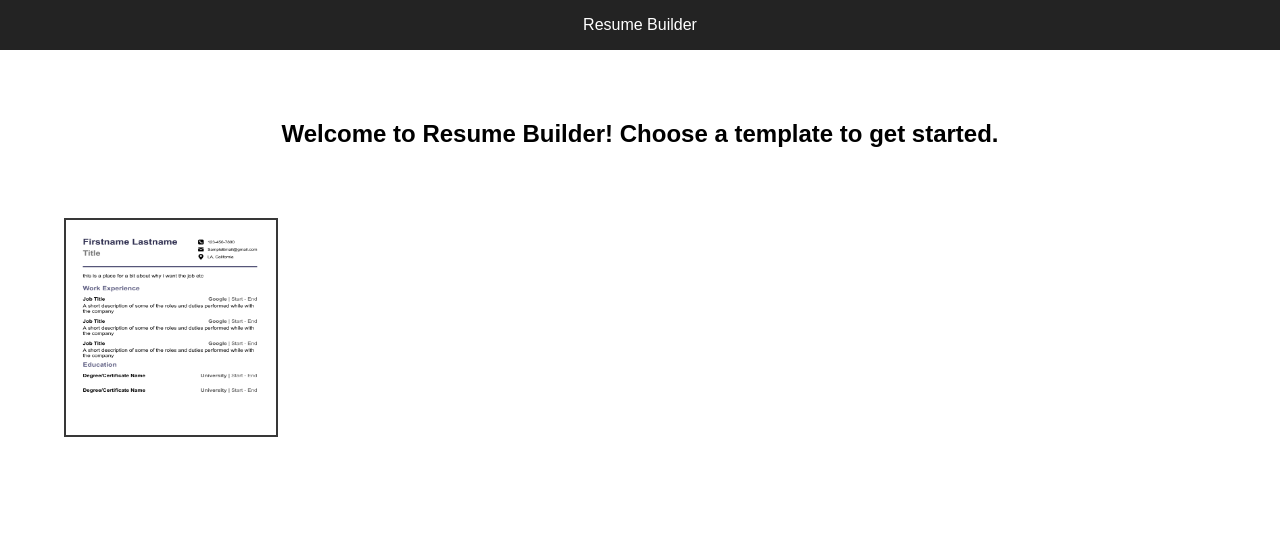
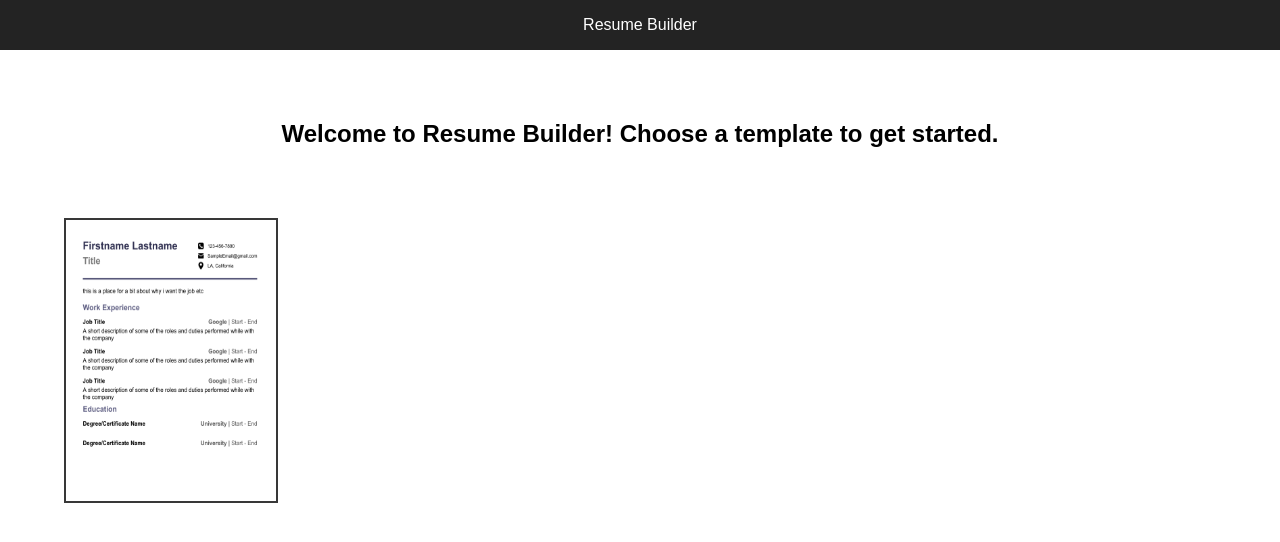
Before and after one commit to lifeofbry19/cv-project, a React (Create React App) app: page / in a window 1280 px wide. Shown: the top 542 px of the page. Built offline with nearby package versions, Linux system fonts and the light colour scheme.

Commit message:
fixed template img ratio

```diff
--- a/src/index.css
+++ b/src/index.css
@@ -37,7 +37,7 @@ nav {
   margin-left: 5%;
 }
 .templates > a > img {
-  height: 200px;
+  height: 266px;
   width: 200px;
   border: 2px solid rgb(56, 56, 56);
   padding: 5px;
```
